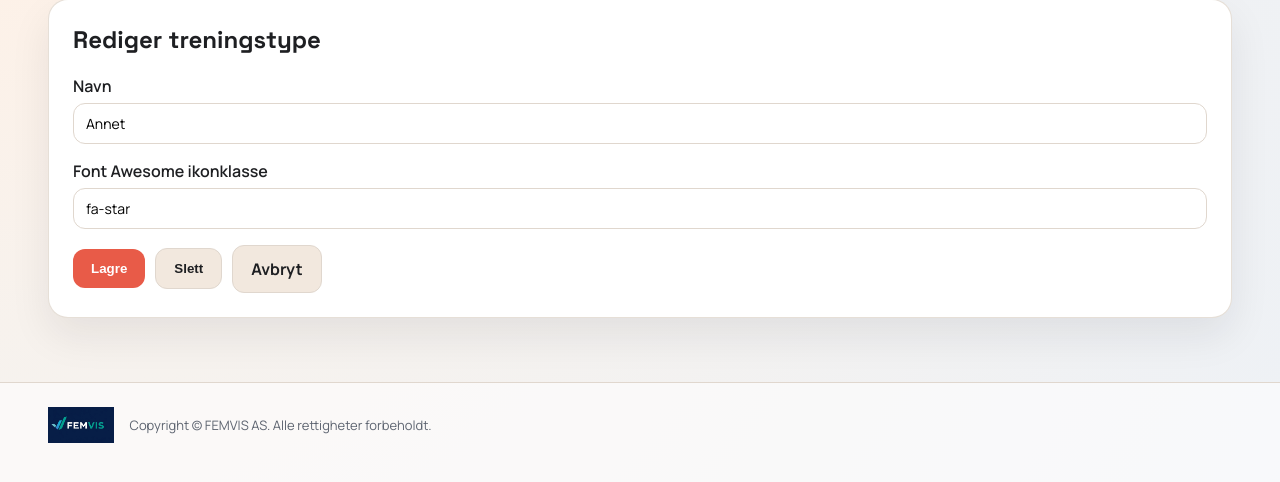
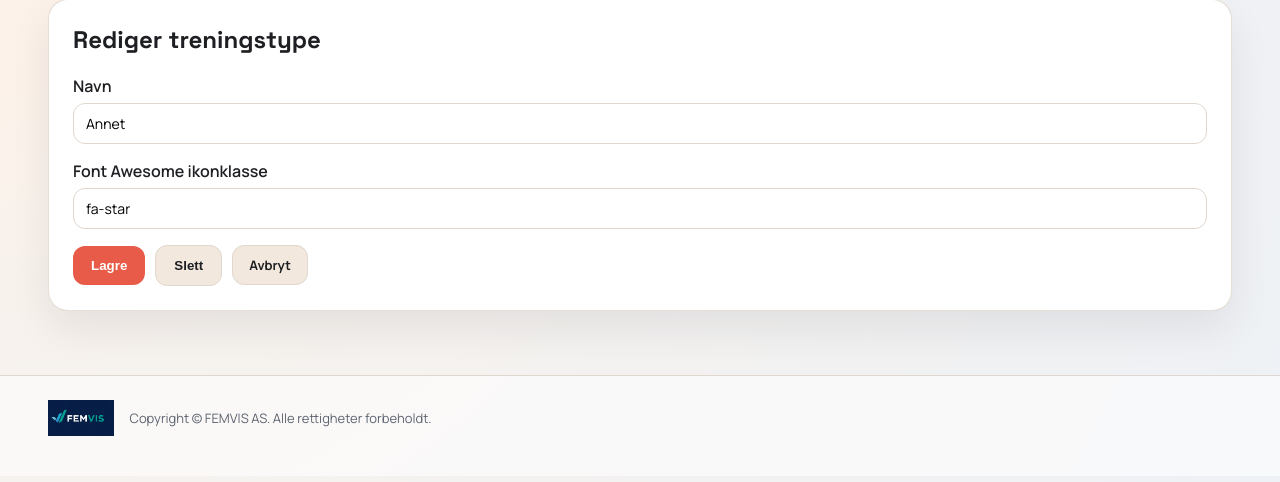
Before and after one commit to ikosmaz/followme, a Flask app: page /admin/activity-types/5/edit in a window 1280 px wide. Shown: the part 139-621 px from the top of the page. Run offline with Flask 3, Linux system fonts and the light colour scheme; a user stored in the database is signed in; data comes from the database, SQL or seed files in the repository.

Commit message:
Change 'Avbryt' button style to small

```diff
--- a/templates/admin_activity_type_edit.html
+++ b/templates/admin_activity_type_edit.html
@@ -13,7 +13,7 @@
     <div class="form-actions">
       <button class="button" type="submit">Lagre</button>
       <button class="button secondary" type="submit" form="delete-activity">Slett</button>
-      <a class="button secondary" href="{{ url_for('admin_activity_types') }}">Avbryt</a>
+      <a class="button secondary small" href="{{ url_for('admin_activity_types') }}">Avbryt</a>
     </div>
   </form>
   <form id="delete-activity" method="post" action="{{ url_for('admin_activity_type_delete', activity_id=activity.id) }}"></form>
```
